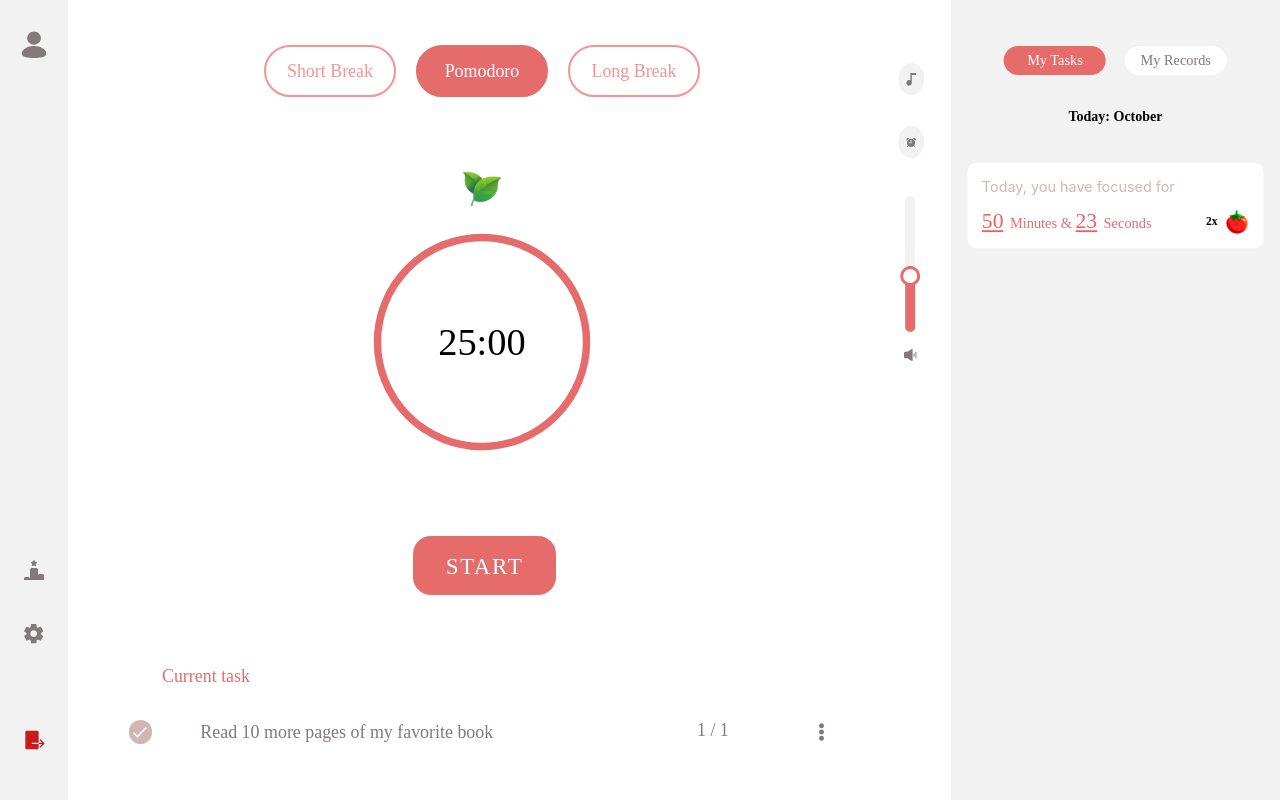
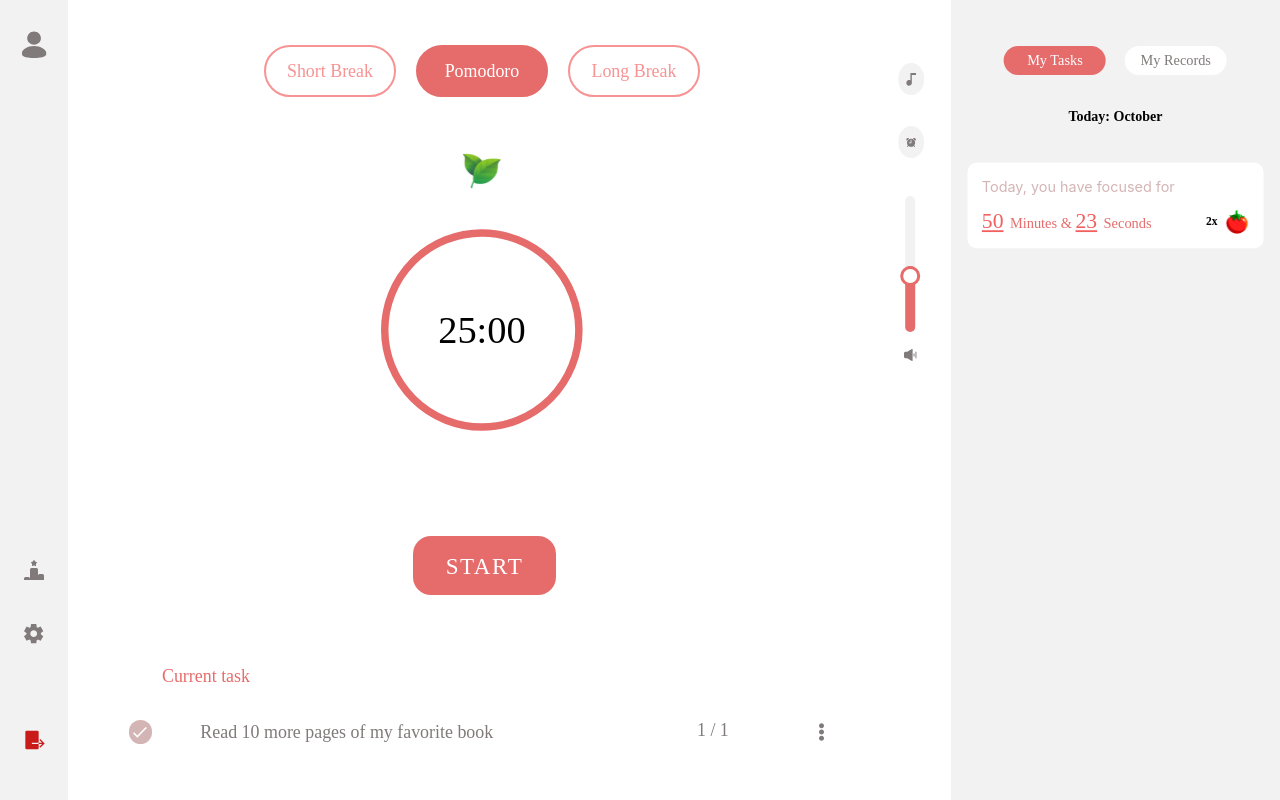
Before and after one commit to cyj8494/pomodoro, a React (Create React App) app: page / in a window 1280 px wide. Built offline with nearby package versions, Linux system fonts and the light colour scheme.

Commit message:
2023-10-14

```diff
--- a/src/Center.js
+++ b/src/Center.js
@@ -40,7 +40,7 @@ function Center() {
         setIsPaused(!isPaused);
     };
 
-    const radius = 140; // SVG 원의 반지름
+    const radius = 130; // SVG 원의 반지름
     const circumference = 2 * Math.PI * radius;
     const offset = ((minutes * 60 + seconds) / (25 * 60)) * circumference;
 
--- a/src/SignUp.js
+++ b/src/SignUp.js
@@ -10,13 +10,13 @@ const SignUp = ({ onClose }) => {
 
     const validateForm = () => {
         if (fullName.trim() === '') {
-            alert('이름을 써주세요.');
+            alert('이름을 입력해주세요.');
             return false;
         }
 
         const emailRegex = /^[a-zA-Z0-9._-]+@[a-zA-Z0-9.-]+\.[a-zA-Z]{2,6}$/;
         if (!emailRegex.test(email)) {
-            alert('유효한 이메일 주소를 알려주세요.');
+            alert('유효한 이메일 주소를 입력해주세요.');
             return false;
         }
 
@@ -37,7 +37,7 @@ const SignUp = ({ onClose }) => {
         if (!validateForm()) return;
 
         try {
-            const response = await fetch('', {
+            const response = await fetch('api주소', {
                 method: 'POST',
                 headers: {
                     'Content-Type': 'application/json',
--- a/src/css/App.css
+++ b/src/css/App.css
@@ -308,8 +308,8 @@
 /* Timer */
 .timer-container {
     position: relative;
-    width: 35vw;
-    height: 39vh;
+    width: 33vw;
+    height: 36vh;
     left: 50%;
     top: 12vh;
     transform: translateX(-50%);
@@ -334,7 +334,7 @@
 
 .leaf {
     position: absolute;
-    top: 1%;
+    top: -5%;
     left: 50%;
     width: 5vw;
     height: 5vw;
```
